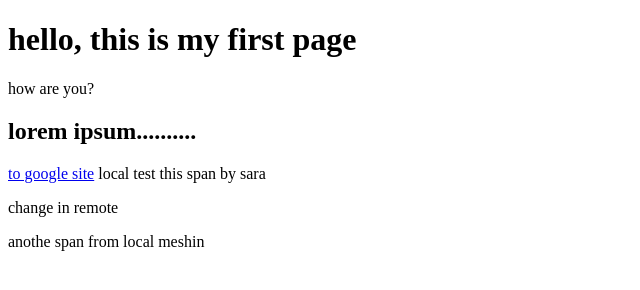
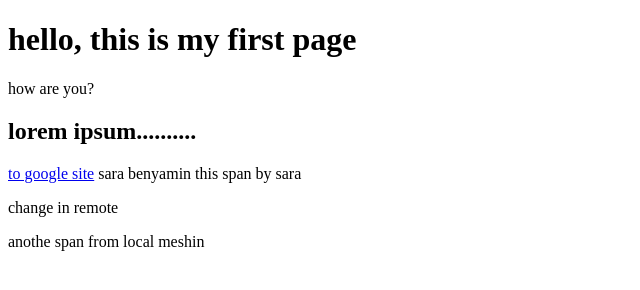
Before and after one commit to chagit-h/home-work-git, a plain HTML site: page index.html in a window 1280 px wide. Shown: the full height of the page, 0-640 px from the left. Drawn offline with Linux system fonts and the light colour scheme.

Commit message:
update line 15

```diff
--- a/index.html
+++ b/index.html
@@ -12,7 +12,7 @@
     <p>how are you?</p>
     <h2>lorem ipsum..........</h2>
     <a href="https//:www.google.com">to google site</a>
-    <span>local test</span>
+    <span>sara benyamin</span>
     <span> this span by sara </span>
     <p>change in remote</p>
     <span>anothe span from local meshin</span>
```
